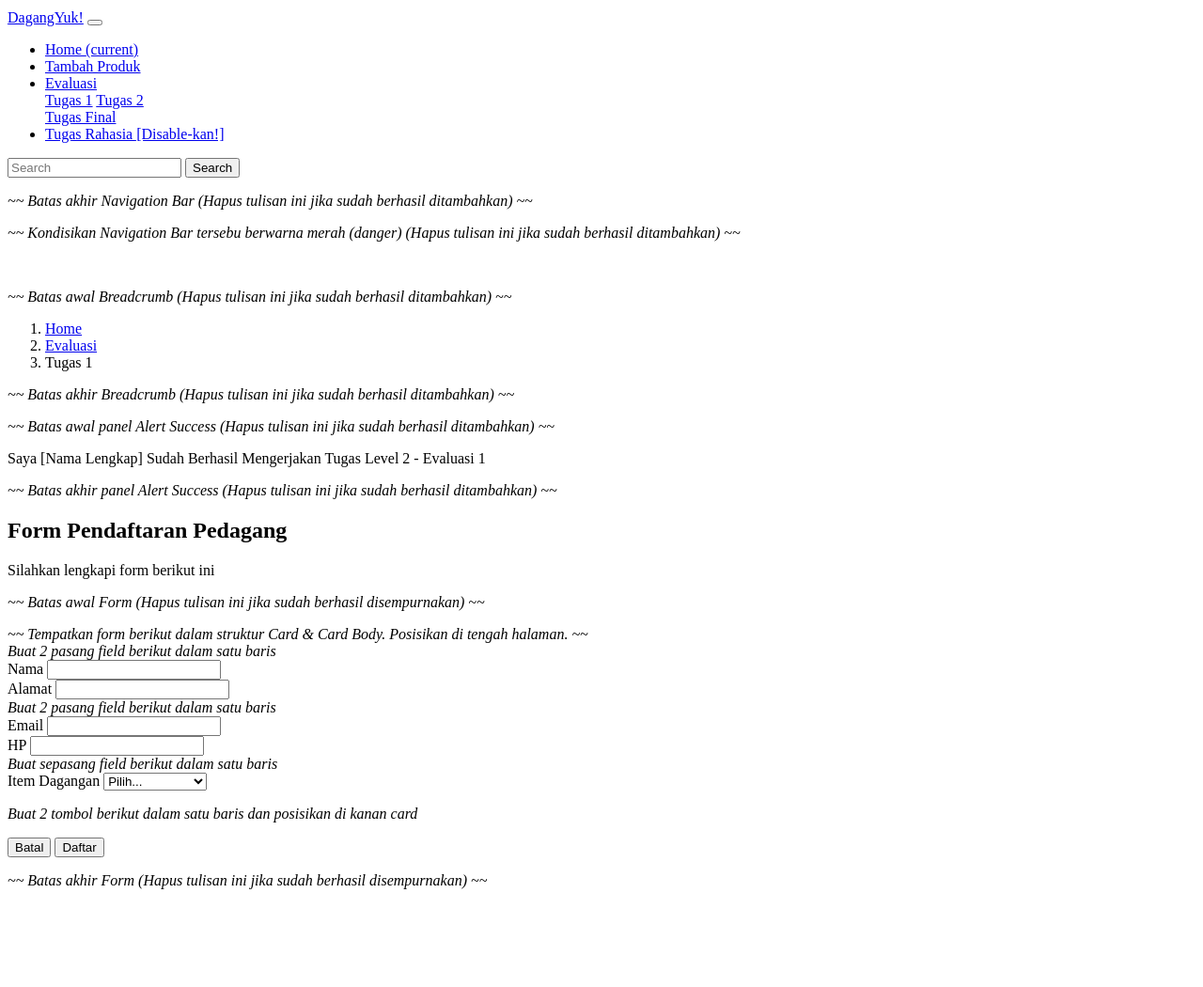
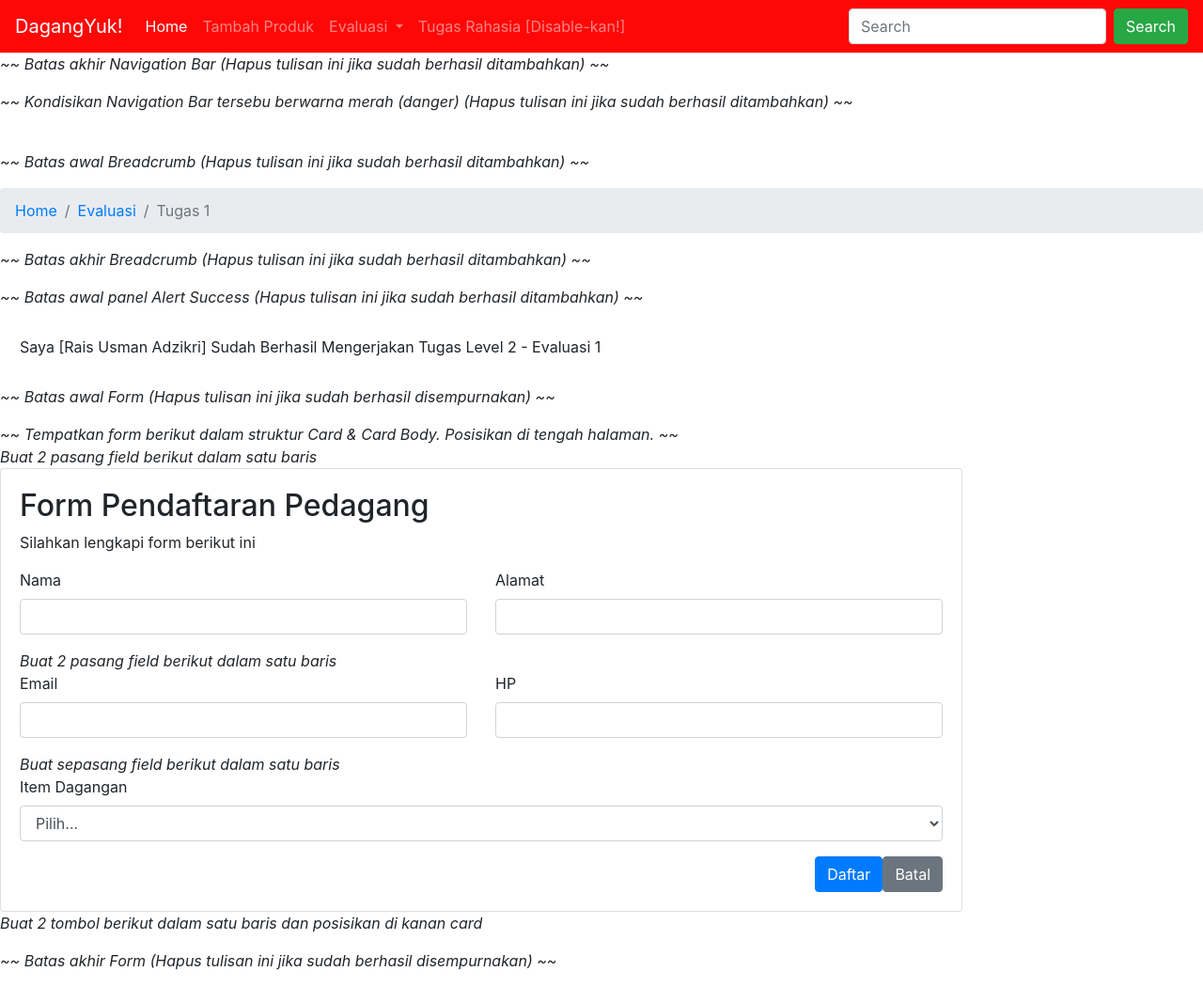
Before and after one commit to raisindikri/TugasLatihan-1, a plain HTML site: page soal-1/index.html in a window 1280 px wide. Shown: the whole page at 94% size. Before the commit the page ends 962 px from the top, so only its background shows below. Drawn offline with nearby package versions, Linux system fonts and the light colour scheme.

Commit message:
merubah tugas awal

```diff
--- a/soal-1/index.html
+++ b/soal-1/index.html
@@ -1,11 +1,16 @@
 <!DOCTYPE html>
 <html>
+<link rel="stylesheet" href="https://stackpath.bootstrapcdn.com/bootstrap/4.5.0/css/bootstrap.min.css"
+  integrity="sha384-9aIt2nRpC12Uk9gS9baDl411NQApFmC26EwAOH8WgZl5MYYxFfc+NcPb1dKGj7Sk" crossorigin="anonymous">
+
 <head>
 </head>
+
 <body>
-<nav class="navbar navbar-expand-lg navbar-dark" style="margin-top: 10px">
+  <nav class="navbar navbar-expand-lg navbar-dark" style="background-color: #ff0707;">
     <a class="navbar-brand" href="#">DagangYuk!</a>
-  <button class="navbar-toggler" type="button" data-toggle="collapse" data-target="#navbarSupportedContent" aria-controls="navbarSupportedContent" aria-expanded="false" aria-label="Toggle navigation">
+    <button class="navbar-toggler" type="button" data-toggle="collapse" data-target="#navbarSupportedContent"
+      aria-controls="navbarSupportedContent" aria-expanded="false" aria-label="Toggle navigation">
       <span class="navbar-toggler-icon"></span>
     </button>
 
@@ -18,7 +23,8 @@
           <a class="nav-link" href="#">Tambah Produk</a>
         </li>
         <li class="nav-item dropdown">
-        <a class="nav-link dropdown-toggle" href="#" id="navbarDropdown" role="button" data-toggle="dropdown" aria-haspopup="true" aria-expanded="false">
+          <a class="nav-link dropdown-toggle" href="#" id="navbarDropdown" role="button" data-toggle="dropdown"
+            aria-haspopup="true" aria-expanded="false">
             Evaluasi
           </a>
           <div class="dropdown-menu" aria-labelledby="navbarDropdown">
@@ -40,7 +46,8 @@
   </nav>
 
   <p><i>~~ Batas akhir Navigation Bar (Hapus tulisan ini jika sudah berhasil ditambahkan) ~~</i></p>
-<p><i>~~ Kondisikan Navigation Bar tersebu berwarna merah (danger) (Hapus tulisan ini jika sudah berhasil ditambahkan) ~~</i></p>
+  <p><i>~~ Kondisikan Navigation Bar tersebu berwarna merah (danger) (Hapus tulisan ini jika sudah berhasil ditambahkan)
+      ~~</i></p>
   <br>
   <p><i>~~ Batas awal Breadcrumb (Hapus tulisan ini jika sudah berhasil ditambahkan) ~~</i></p>
   <nav aria-label="breadcrumb" style="margin-top: 15px">
@@ -53,23 +60,28 @@
   <p><i>~~ Batas akhir Breadcrumb (Hapus tulisan ini jika sudah berhasil ditambahkan) ~~</i></p>
 
   <p><i>~~ Batas awal panel Alert Success (Hapus tulisan ini jika sudah berhasil ditambahkan) ~~</i></p>
+  <!-- start panel alert -->
   <div class="alert" role="alert">
-  Saya [Nama Lengkap] Sudah Berhasil Mengerjakan Tugas Level 2 - Evaluasi 1
+    Saya [Rais Usman Adzikri] Sudah Berhasil Mengerjakan Tugas Level 2 - Evaluasi 1
   </div>
-<p><i>~~ Batas akhir panel Alert Success (Hapus tulisan ini jika sudah berhasil ditambahkan) ~~</i></p>
+  <!-- end panel alert -->
 
+
+
+
+  <p><i>~~ Batas awal Form (Hapus tulisan ini jika sudah berhasil disempurnakan) ~~</i></p>
+  <i>~~ Tempatkan form berikut dalam struktur Card & Card Body. Posisikan di tengah halaman. ~~</i>
+  <form>
+    <div>
+      <div>
+        <i>Buat 2 pasang field berikut dalam satu baris</i>
+        <div class="card" style="width: 80%;">
+          <div class="card-body">
             <div>
               <h2>Form Pendaftaran Pedagang</h2>
               <p>Silahkan lengkapi form berikut ini</p>
             </div>
-
-<p><i>~~ Batas awal Form (Hapus tulisan ini jika sudah berhasil disempurnakan) ~~</i></p>
-<i>~~ Tempatkan form berikut dalam struktur Card & Card Body. Posisikan di tengah halaman. ~~</i>
-<form>
-  <div >
-    <div>
-      <i>Buat 2 pasang field berikut dalam satu baris</i>
-        <div>
+            <div class="row">
               <div class="form-group col-md-6">
                 <label>Nama</label>
                 <input type="text" class="form-control">
@@ -82,7 +94,7 @@
             </div>
 
             <i>Buat 2 pasang field berikut dalam satu baris</i>
-  <div>
+            <div class="row">
               <div class="form-group col-md-6">
                 <label>Email</label>
                 <input type="email" class="form-control">
@@ -106,13 +118,27 @@
                   <option>Bumbu-bumbu</option>
                 </select>
               </div>
+              <!-- <p class="card-text">Some quick example text to build on the card title and make up the bulk of the card's
+              content.</p> -->
+            </div>
+            <button type="reset" class="btn btn-secondary float-right">Batal </button>
+            <button type="submit" class="btn btn-primary float-right">Daftar</button>
+          </div>
+
         </div>
         <p><i>Buat 2 tombol berikut dalam satu baris dan posisikan di kanan card</i></p>
-  <button type="reset" class="btn btn-secondary">Batal </button>
-  <button type="submit" class="btn btn-primary">Daftar</button>
+
       </div>
     </div>
   </form>
-<p><i>~~ Batas akhir Form (Hapus tulisan ini jika sudah berhasil disempurnakan) ~~</i
+  <p><i>~~ Batas akhir Form (Hapus tulisan ini jika sudah berhasil disempurnakan) ~~</i>
+
 </body>
+<script src="https://code.jquery.com/jquery-3.5.1.slim.min.js"
+  integrity="sha384-DfXdz2htPH0lsSSs5nCTpuj/zy4C+OGpamoFVy38MVBnE+IbbVYUew+OrCXaRkfj" crossorigin="anonymous"></script>
+<script src="https://cdn.jsdelivr.net/npm/popper.js@1.16.0/dist/umd/popper.min.js"
+  integrity="sha384-Q6E9RHvbIyZFJoft+2mJbHaEWldlvI9IOYy5n3zV9zzTtmI3UksdQRVvoxMfooAo" crossorigin="anonymous"></script>
+<script src="https://stackpath.bootstrapcdn.com/bootstrap/4.5.0/js/bootstrap.min.js"
+  integrity="sha384-OgVRvuATP1z7JjHLkuOU7Xw704+h835Lr+6QL9UvYjZE3Ipu6Tp75j7Bh/kR0JKI" crossorigin="anonymous"></script>
+
 </html>
```
Lines whose indentation alone changed are shown as unchanged.
